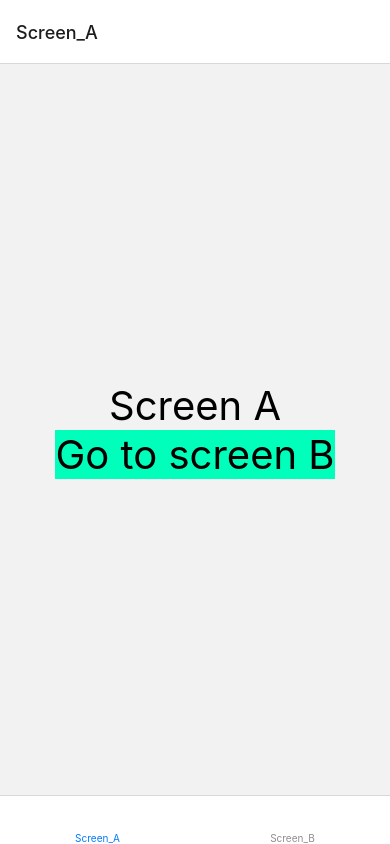
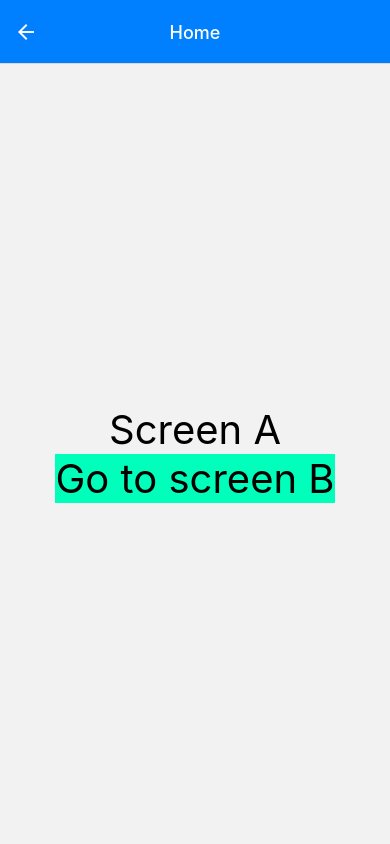
Before and after one commit to NishantGupta99/ReactNativeStarterProject, a React Native app: screen /Home in a window 390 px wide. Built offline with nearby package versions, Linux system fonts and the light colour scheme.

Commit message:
created login initial page and made changes to app js for login and home and renamed screen to home

```diff
--- a/App.js
+++ b/App.js
@@ -9,46 +9,37 @@ import {
   Pressable,
 } from 'react-native';
 import {NavigationContainer} from '@react-navigation/native';
-import {
-  createStackNavigator,
-  GestureHandlerRootView,
-} from '@react-navigation/stack';
-import ScreenA from './components/ScreenA';
-import ScreenB from './components/ScreenB';
-import { createBottomTabNavigator } from '@react-navigation/bottom-tabs';
-import FontAwesome5 from 'react-native-vector-icons/FontAwesome5'
+import {createStackNavigator} from '@react-navigation/stack';
+import Home from './components/Home';
+import Login from './components/Login';
 
-
-const Tab = createBottomTabNavigator();
+const Stack = createStackNavigator();
 
 
 
 const App = () => {
   return (
    <NavigationContainer>
-   <Tab.Navigator screenOptions={({route}) => ({tabBarIcon:({focused, size , color}) => {
-     let iconName;
-     if(route.name==='ScreenA') {
-      iconName= 'amilia';
-      size= focused? 25:20;
-      color= '#60B82D'
+   <Stack.Navigator initialRouteName= "Login" screenOptions= {{
+     headerTitleAlign: 'center',
+     headerStyle: {
+       backgroundColor: '#0080ff'
+     },
+     headerTintColor : '#ffffff',
+     headerTintStyle : {
+
+       fontSize: 25,
+       fontWeight : 'bold'
      }
-     else if (route.name==='ScreenB') {
-      iconName= 'bell';
-      size= focused? 25:20;
-      color= '#60B82D'
-     }
-     return (
-       <FontAwesome5
-       name={iconName}
-       size={size}
-       color={color}
-       />
-     )
-   }})}>
-     <Tab.Screen  name="Screen_A" component={ScreenA} />
-     <Tab.Screen name="Screen_B" component={ScreenB} />
-   </Tab.Navigator>
+   }}>
+
+     <Stack.Screen name="Login" component={Login}
+     options={{headerShown:  false}}/>
+
+     <Stack.Screen name="Home" component={Home} />
+
+
+   </Stack.Navigator>
  </NavigationContainer>
   );
 };
--- a/components/ScreenB.js
+++ b/components/Home.js
@@ -8,19 +8,18 @@ import {
   View,
   Pressable,
 } from 'react-native';
-function ScreenB({navigation}) {
+function Home({navigation}) {
     const onPressHandler = () => {
-      //navigation.navigate('Screen_A');
-
-    navigation.goBack(); // to go back to the previous stack
+     navigation.navigate('Screen_B');
+      //navigation.replace('Screen_B');
     };
     return (
       <View style={styles.body}>
-        <Text style={styles.text}>Welcome to Screen B</Text>
+        <Text  style={styles.text}>Screen A</Text>
         <Pressable
           onPress={onPressHandler}
           style={({pressed}) => ({backgroundColor: pressed ? '#ddd' : '#0fb'})}>
-          <Text style={styles.text}>Go to screen A</Text>
+          <Text style={styles.text}>Go to screen B</Text>
         </Pressable>
       </View>
     );
@@ -36,4 +35,4 @@ function ScreenB({navigation}) {
     }
   })
 
-  export default ScreenB
+  export default Home;
--- /dev/null
+++ b/components/Login.js
@@ -0,0 +1,40 @@
+import React from "react";
+import { View, StyleSheet, Text} from "react-native";
+export default function Login() {
+    return (
+        <View style={ styles.body}>
+<Text>hello</Text>
+        </View>
+    )
+}
+
+const styles = StyleSheet.create({
+    body: {
+        flex: 1,
+        alignItems: 'center',
+        backgroundColor: '#0080ff'
+
+    },
+    logo: {
+        width: 100,
+        height: 100,
+        margin: 20
+    },
+    text: {
+    fontSize: 30,
+    color: '#ffffff',
+    marginBottom: 130,
+    },
+    input : {
+        width: 300,
+        borderWidth: 1,
+        borderColor: '#555',
+        borderRadius: 10,
+        backgroundColor: '#ffffff',
+        textAlign: 'center',
+        fontSize: 20,
+        marginBottom:10
+    }
+
+}
+)
--- a/components/ScreenA.js
+++ /dev/null
@@ -1,38 +0,0 @@
-import React, {useState} from 'react';
-// import type {Node} from 'react';
-import {
-  RefreshControl,
-  ScrollView,
-  StyleSheet,
-  Text,
-  View,
-  Pressable,
-} from 'react-native';
-function ScreenA({navigation}) {
-    const onPressHandler = () => {
-     navigation.navigate('Screen_B');
-      //navigation.replace('Screen_B');
-    };
-    return (
-      <View style={styles.body}>
-        <Text  style={styles.text}>Screen A</Text>
-        <Pressable
-          onPress={onPressHandler}
-          style={({pressed}) => ({backgroundColor: pressed ? '#ddd' : '#0fb'})}>
-          <Text style={styles.text}>Go to screen B</Text>
-        </Pressable>
-      </View>
-    );
-  }
-  const styles =StyleSheet.create ({
-    body: {
-      flex: 1,
-      justifyContent: 'center',
-      alignItems: 'center'
-    },
-    text: {
-      fontSize: 40
-    }
-  })
-
-  export default ScreenA;
--- a/utils/CustomButton.js
+++ b/utils/CustomButton.js
@@ -16,7 +16,7 @@ const CustomButton = (props) => {
             {...props.style}
         ]}
         >
-            <Text style={StyleSheet.text}>
+            <Text style={styles.text}>
                 {props.title}
 
             </Text>
@@ -37,7 +37,7 @@ const styles = StyleSheet.create({
         height:  50,
         alignItems: 'center',
         borderRadius: 5,
-        mmargin: 10,
+        margin: 10,
     }
 
 })
```
Also changed, not shown: utils/GlobalStyle.js (added, +8 -0 lines).
